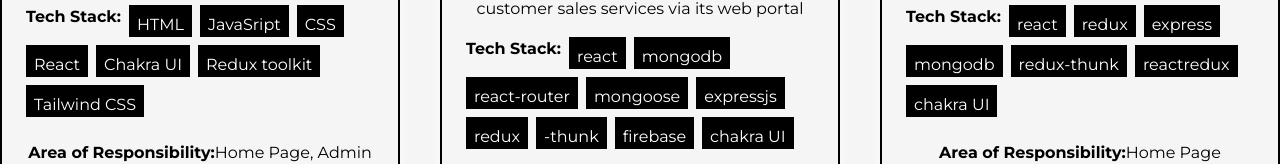
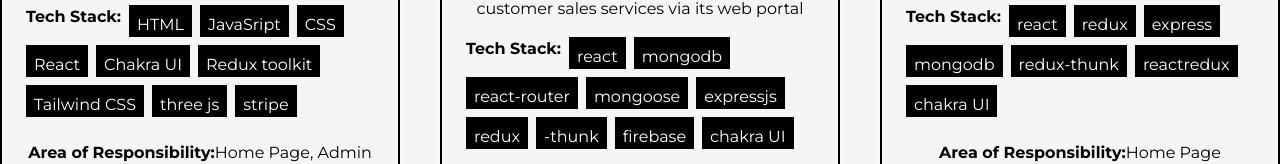
Before and after one commit to jithstephen13/jithstephen13.github.io3, a Next.js app: page /projects in a window 1280 px wide. Shown: the part 788-952 px from the top of the page. Built offline with nearby package versions, Linux system fonts and the light colour scheme.

Commit message:
Update projects.js

```diff
--- a/src/pages/projects.js
+++ b/src/pages/projects.js
@@ -11,7 +11,7 @@ const ProjectDtl=[
   {name:"Budget Store",
   imag:"https://res.cloudinary.com/dqgeth8jx/image/upload/v1681715501/portfolio/Screenshot-2023-04-15-195404_osfrtk.webp",
   dsc:"Budget Store is a web-based platform that enables users to find and rent products online with ease. It offers a secure payment gateway to ensure customers' information and transactions are protected, as well as a user-friendly interface",
-  tech:["HTML" , "JavaSript" , "CSS" , "React" , "Chakra UI","Redux toolkit"," Tailwind CSS"],
+  tech:["HTML" , "JavaSript" , "CSS" , "React" , "Chakra UI","Redux toolkit"," Tailwind CSS","three js","stripe"],
   Responsibility:"Home Page, Admin page, Login/Sign up Page,Product page, Cart Page Navbar, Footer",
   dep:"https://budget-store.netlify.app/",
   git:"https://github.com/jithstephen13/BudgetStore"},
```
